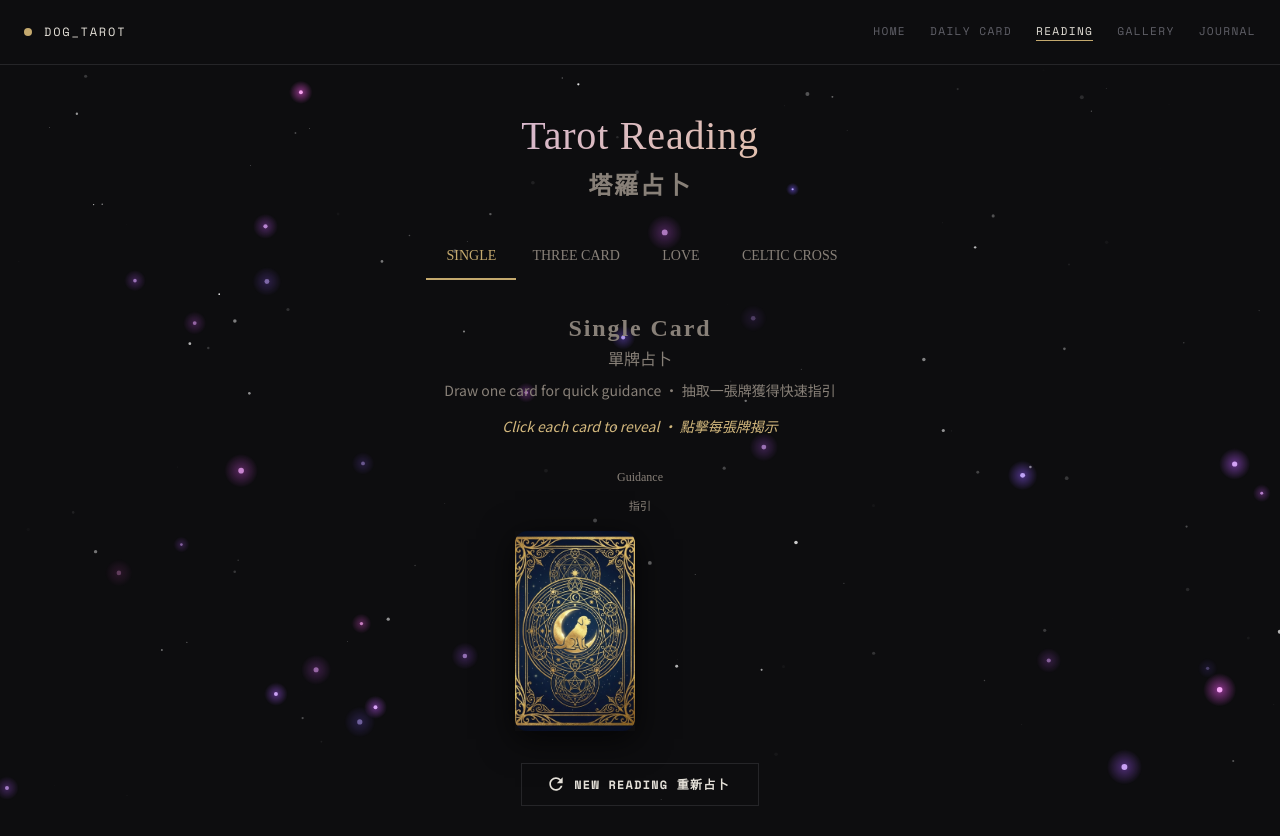
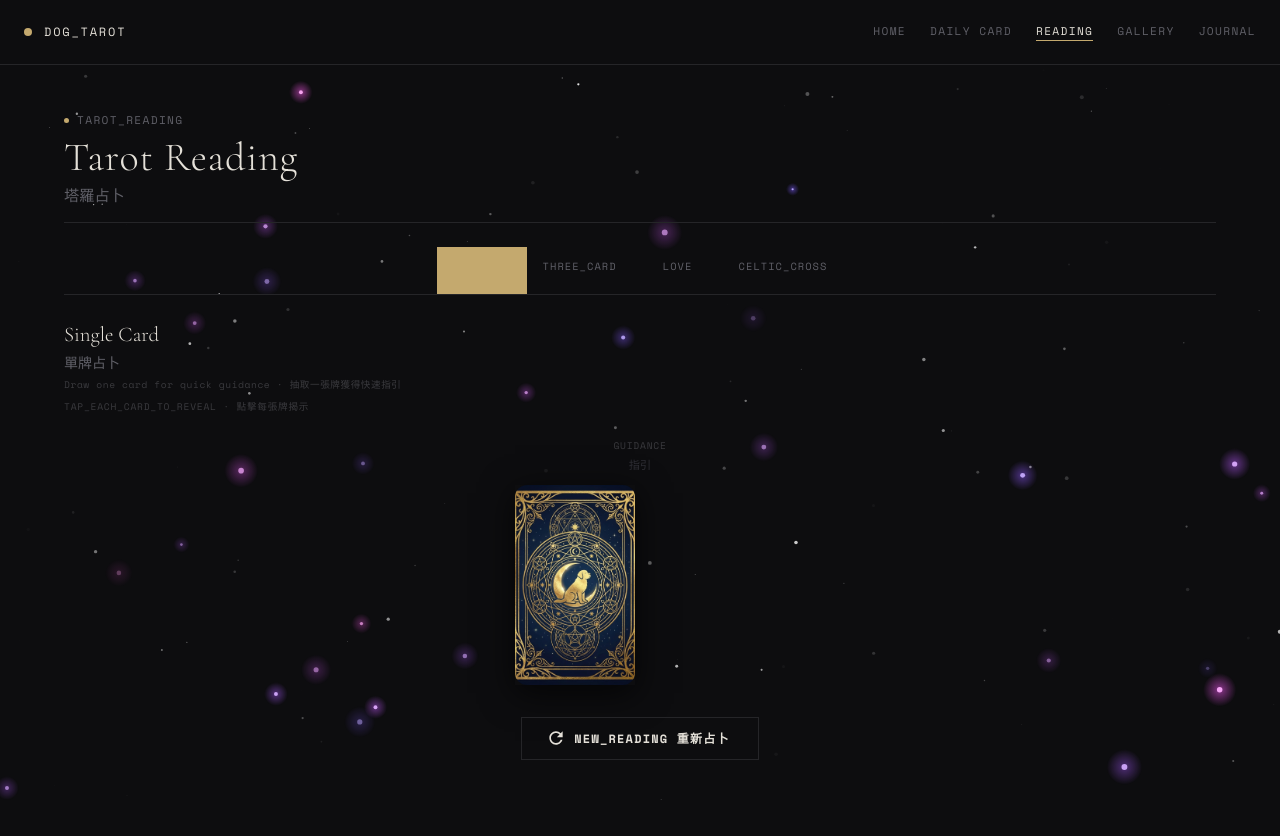
Before and after one commit to ericermerimen/tarot, a Next.js app: page /reading in a window 1280 px wide. After the commit the page ends 800 px from the top, so only its background shows below. Built offline with nearby package versions, Linux system fonts and the light colour scheme.

Commit message:
style: restyle reading page to instrument aesthetic
Apply instrument design tokens (Space Mono labels, Cormorant Garamond
display, dark surface #131316/#0d0d0f, gold #c4a96e accent) to
reading/page.tsx — matching daily/page.tsx aesthetic.

```diff
--- a/src/app/reading/page.tsx
+++ b/src/app/reading/page.tsx
@@ -7,13 +7,9 @@ import {
   Container,
   Typography,
   Button,
-  Paper,
   Tabs,
   Tab,
-  Fade,
   Divider,
-  IconButton,
-  Tooltip,
 } from '@mui/material';
 import { motion, AnimatePresence } from 'motion/react';
 import RefreshIcon from '@mui/icons-material/Refresh';
@@ -105,75 +101,115 @@ function ReadingContent() {
   };
 
   return (
-    <Container maxWidth="lg" sx={{ py: 4 }}>
+    <Container maxWidth="lg" sx={{ py: { xs: 2, md: 4 }, px: { xs: 2, md: 3 } }}>
       <motion.div
         initial={{ opacity: 0, y: 20 }}
         animate={{ opacity: 1, y: 0 }}
         transition={{ duration: 0.6 }}
       >
         {/* Header */}
-        <Box sx={{ textAlign: 'center', mb: 4 }}>
+        <Box sx={{ mb: 3, pb: 2, borderBottom: '1px solid #252528' }}>
+          <Box sx={{ display: 'flex', alignItems: 'center', gap: 1, mb: 0.5 }}>
+            <Box sx={{ width: 5, height: 5, borderRadius: '50%', bgcolor: '#c4a96e', flexShrink: 0 }} />
+            <Typography
+              sx={{
+                fontFamily: 'var(--font-mono)',
+                fontSize: '0.7rem',
+                letterSpacing: '0.12em',
+                color: '#606068',
+              }}
+            >
+              TAROT_READING
+            </Typography>
+          </Box>
           <Typography
             variant="h2"
             sx={{
-              fontFamily: 'Cinzel',
+              fontFamily: 'var(--font-display)',
               fontSize: { xs: '1.8rem', md: '2.5rem' },
-              mb: 1,
-              background: 'linear-gradient(135deg, #c4a8ff 0%, #f4cf7c 100%)',
-              WebkitBackgroundClip: 'text',
-              WebkitTextFillColor: 'transparent',
+              fontWeight: 300,
+              color: '#e4e0d8',
+              mb: 0.25,
             }}
           >
             Tarot Reading
           </Typography>
           <Typography
-            variant="h5"
-            sx={{ fontFamily: 'Noto Sans TC', color: 'text.secondary' }}
+            sx={{
+              fontFamily: 'var(--font-noto-sans-tc)',
+              color: '#606068',
+              fontSize: '0.95rem',
+            }}
           >
             塔羅占卜
           </Typography>
         </Box>
 
         {/* Spread Selection Tabs */}
-        <Box sx={{ mb: 4 }}>
+        <Box sx={{ mb: 3 }}>
           <Tabs
             value={selectedSpread}
             onChange={handleSpreadChange}
             centered
             sx={{
+              borderBottom: '1px solid #252528',
               '& .MuiTab-root': {
-                color: 'text.secondary',
-                fontFamily: 'Cinzel',
+                color: '#606068',
+                fontFamily: 'var(--font-mono)',
+                fontSize: '0.65rem',
+                letterSpacing: '0.1em',
+                minHeight: 40,
                 '&.Mui-selected': {
-                  color: 'primary.main',
+                  color: '#c4a96e',
                 },
               },
               '& .MuiTabs-indicator': {
-                backgroundColor: 'primary.main',
+                backgroundColor: '#c4a96e',
+                height: 1,
               },
             }}
           >
-            <Tab value="single" label="Single" />
-            <Tab value="threeCard" label="Three Card" />
-            <Tab value="love" label="Love" />
-            <Tab value="celticCross" label="Celtic Cross" />
+            <Tab value="single" label="SINGLE" />
+            <Tab value="threeCard" label="THREE_CARD" />
+            <Tab value="love" label="LOVE" />
+            <Tab value="celticCross" label="CELTIC_CROSS" />
           </Tabs>
         </Box>
 
         {/* Spread Info */}
-        <Box sx={{ textAlign: 'center', mb: 4 }}>
-          <Typography variant="h5" sx={{ fontFamily: 'Cinzel', color: 'secondary.main' }}>
+        <Box sx={{ mb: 3 }}>
+          <Typography
+            sx={{
+              fontFamily: 'var(--font-display)',
+              fontSize: { xs: '1.1rem', md: '1.3rem' },
+              fontWeight: 300,
+              color: '#e4e0d8',
+              mb: 0.25,
+            }}
+          >
             {currentSpread.name}
           </Typography>
-          <Typography variant="subtitle1" sx={{ fontFamily: 'Noto Sans TC', color: 'text.secondary' }}>
+          <Typography
+            sx={{ fontFamily: 'var(--font-noto-sans-tc)', color: '#606068', fontSize: '0.875rem', mb: 0.5 }}
+          >
             {currentSpread.nameZh}
           </Typography>
-          <Typography variant="body2" color="text.secondary" sx={{ mt: 1 }}>
+          <Typography
+            sx={{ fontFamily: 'var(--font-mono)', fontSize: '0.6rem', color: '#3a3a3e', letterSpacing: '0.06em' }}
+          >
             {currentSpread.description} · {currentSpread.descriptionZh}
           </Typography>
           {!readingComplete && (
-            <Typography variant="body2" sx={{ mt: 2, color: 'primary.light', fontStyle: 'italic' }}>
-              Click each card to reveal · 點擊每張牌揭示
+            <Typography
+              sx={{
+                fontFamily: 'var(--font-mono)',
+                fontSize: '0.6rem',
+                color: '#3a3a3e',
+                letterSpacing: '0.08em',
+                mt: 1,
+              }}
+            >
+              TAP_EACH_CARD_TO_REVEAL · 點擊每張牌揭示
             </Typography>
           )}
         </Box>
@@ -201,23 +237,23 @@ function ReadingContent() {
             {cards.map((cardData, index) => (
               <Box key={index} sx={{ textAlign: 'center' }}>
                 <Typography
-                  variant="caption"
                   sx={{
                     display: 'block',
-                    mb: 1,
-                    color: flippedCards.includes(index) ? 'secondary.main' : 'text.secondary',
-                    fontFamily: 'Cinzel',
+                    mb: 0.5,
+                    color: flippedCards.includes(index) ? '#c4a96e' : '#3a3a3e',
+                    fontFamily: 'var(--font-mono)',
+                    fontSize: '0.6rem',
+                    letterSpacing: '0.08em',
                   }}
                 >
-                  {currentSpread.positions[index]}
+                  {currentSpread.positions[index].toUpperCase()}
                 </Typography>
                 <Typography
-                  variant="caption"
                   sx={{
                     display: 'block',
-                    mb: 2,
-                    color: 'text.secondary',
-                    fontFamily: 'Noto Sans TC',
+                    mb: 1.5,
+                    color: '#2e2e34',
+                    fontFamily: 'var(--font-noto-sans-tc)',
                     fontSize: '0.7rem',
                   }}
                 >
@@ -235,8 +271,7 @@ function ReadingContent() {
           </Box>
         )}
 
-        {/* Reading Result Display */}
-        {/* For single card: show individual meaning when card is clicked */}
+        {/* Single card meaning */}
         {selectedSpread === 'single' && (
           <AnimatePresence>
             {showMeaning !== null && cards[showMeaning] && (
@@ -257,7 +292,7 @@ function ReadingContent() {
           </AnimatePresence>
         )}
 
-        {/* For multi-card spreads: show holistic summary when all cards revealed */}
+        {/* Multi-card summary */}
         {selectedSpread !== 'single' && (
           <AnimatePresence>
             {readingComplete && (
@@ -285,15 +320,15 @@ function ReadingContent() {
             startIcon={<RefreshIcon />}
             onClick={() => startNewReading()}
           >
-            New Reading 重新占卜
+            NEW_READING 重新占卜
           </Button>
           {readingComplete && (
             <Button
-              variant="contained"
+              variant="outlined"
               startIcon={<SaveIcon />}
               onClick={saveReading}
             >
-              Save to Journal 保存到日記
+              SAVE_TO_JOURNAL 保存到日記
             </Button>
           )}
         </Box>
@@ -316,25 +351,24 @@ function CelticCrossLayout({ cards, flippedCards, onCardClick, positions, positi
   const renderCard = (index: number) => (
     <Box sx={{ textAlign: 'center' }}>
       <Typography
-        variant="caption"
         sx={{
           display: 'block',
           mb: 0.5,
-          color: flippedCards.includes(index) ? 'secondary.main' : 'text.secondary',
-          fontFamily: 'Cinzel',
-          fontSize: { xs: '0.55rem', md: '0.65rem' },
+          color: flippedCards.includes(index) ? '#c4a96e' : '#3a3a3e',
+          fontFamily: 'var(--font-mono)',
+          fontSize: { xs: '0.5rem', md: '0.6rem' },
+          letterSpacing: '0.06em',
           whiteSpace: 'nowrap',
         }}
       >
-        {positions[index]}
+        {positions[index].toUpperCase()}
       </Typography>
       <Typography
-        variant="caption"
         sx={{
           display: 'block',
           mb: 0.5,
-          color: 'text.secondary',
-          fontFamily: 'Noto Sans TC',
+          color: '#2e2e34',
+          fontFamily: 'var(--font-noto-sans-tc)',
           fontSize: '0.55rem',
         }}
       >
@@ -363,7 +397,7 @@ function CelticCrossLayout({ cards, flippedCards, onCardClick, positions, positi
         maxWidth: 900,
       }}
     >
-      {/* Cross section - uses CSS grid for the traditional cross shape */}
+      {/* Cross section */}
       <Box
         sx={{
           display: 'grid',
@@ -374,18 +408,14 @@ function CelticCrossLayout({ cards, flippedCards, onCardClick, positions, positi
           alignItems: 'center',
         }}
       >
-        {/* Row 1: Above (top center) */}
         <Box sx={{ gridColumn: '2', gridRow: '1' }}>
           {renderCard(4)}
         </Box>
-
-        {/* Row 2: Past | Present+Challenge | Future */}
         <Box sx={{ gridColumn: '1', gridRow: '2' }}>
           {renderCard(2)}
         </Box>
         <Box sx={{ gridColumn: '2', gridRow: '2', position: 'relative' }}>
           {renderCard(0)}
-          {/* Challenge card - offset below to avoid blocking Present */}
           <Box
             sx={{
               position: 'absolute',
@@ -409,41 +439,37 @@ function CelticCrossLayout({ cards, flippedCards, onCardClick, positions, positi
         <Box sx={{ gridColumn: '3', gridRow: '2' }}>
           {renderCard(3)}
         </Box>
-
-        {/* Row 3: Below (bottom center) */}
         <Box sx={{ gridColumn: '2', gridRow: '3' }}>
           {renderCard(5)}
         </Box>
       </Box>
 
-      {/* Challenge card - standalone clickable version */}
+      {/* Crossing card — standalone clickable */}
       <Box
         sx={{
           display: 'flex',
           flexDirection: 'column',
           alignItems: 'center',
           gap: 0.5,
-          order: { xs: 0, md: 0 },
-          border: '1px solid rgba(244, 207, 124, 0.2)',
-          borderRadius: 2,
+          border: '1px solid #252528',
           p: 1,
-          background: 'rgba(244, 207, 124, 0.05)',
+          bgcolor: '#131316',
         }}
       >
         <Typography
-          variant="caption"
           sx={{
-            color: 'secondary.main',
-            fontFamily: 'Cinzel',
-            fontSize: '0.6rem',
+            color: '#c4a96e',
+            fontFamily: 'var(--font-mono)',
+            fontSize: '0.55rem',
+            letterSpacing: '0.08em',
           }}
         >
-          Crossing Card
+          CROSSING_CARD
         </Typography>
         {renderCard(1)}
       </Box>
 
-      {/* Staff column (right side - 4 cards vertically) */}
+      {/* Staff column */}
       <Box
         sx={{
           display: 'flex',
@@ -471,64 +497,117 @@ function CardMeaningPanel({ card, isReversed, position, positionZh }: CardMeanin
   const meaning = isReversed ? card.reversed : card.upright;
 
   return (
-    <Paper
+    <Box sx={{ mt: 2, border: '1px solid #252528', bgcolor: '#0d0d0f' }}>
+      {/* Position header */}
+      <Box sx={{ px: 2, py: 1, borderBottom: '1px solid #252528', bgcolor: '#131316' }}>
+        <Typography
           sx={{
-        p: 3,
-        mt: 2,
-        background: 'rgba(20, 10, 40, 0.9)',
-        backdropFilter: 'blur(10px)',
-        border: '1px solid rgba(156, 124, 244, 0.3)',
+            fontFamily: 'var(--font-mono)',
+            fontSize: '0.6rem',
+            color: '#c4a96e',
+            letterSpacing: '0.08em',
           }}
         >
-      <Box sx={{ display: 'flex', alignItems: 'center', gap: 2, mb: 2 }}>
-        <Box
+          {position.toUpperCase()} · {positionZh}
+        </Typography>
+      </Box>
+
+      <Box sx={{ p: { xs: 2, md: 3 } }}>
+        {/* Card identity */}
+        <Box sx={{ mb: 2, pb: 2, borderBottom: '1px solid #252528' }}>
+          <Typography
             sx={{
-            px: 2,
-            py: 0.5,
-            borderRadius: 1,
-            background: 'rgba(244, 207, 124, 0.2)',
-            border: '1px solid rgba(244, 207, 124, 0.4)',
+              fontFamily: 'var(--font-display)',
+              color: '#e4e0d8',
+              fontWeight: 300,
+              fontSize: { xs: '1.3rem', md: '1.6rem' },
+              mb: 0.25,
             }}
           >
-          <Typography variant="caption" sx={{ color: 'secondary.main' }}>
-            {position} · {positionZh}
+            {card.name}
+            {isReversed && (
+              <span style={{ color: '#606068', fontSize: '0.7em', marginLeft: '0.5em' }}>(Reversed)</span>
+            )}
+          </Typography>
+          <Typography
+            sx={{
+              fontFamily: 'var(--font-noto-sans-tc)',
+              color: '#606068',
+              fontSize: '0.95rem',
+            }}
+          >
+            {card.nameZh} {isReversed && '(逆位)'}
           </Typography>
         </Box>
+
+        {/* Meaning */}
+        <Box sx={{ mb: 2, p: 2, border: '1px solid #252528', bgcolor: '#131316' }}>
+          <Typography
+            sx={{
+              fontFamily: 'var(--font-mono)',
+              fontSize: '0.65rem',
+              color: '#606068',
+              letterSpacing: '0.08em',
+              mb: 1.5,
+            }}
+          >
+            {isReversed ? '> REVERSED' : '> UPRIGHT'}
+          </Typography>
+          <Typography variant="body1" sx={{ lineHeight: 1.8, color: '#e4e0d8', mb: 1.5 }}>
+            {meaning.meaning}
+          </Typography>
+          <Typography
+            sx={{
+              fontFamily: 'var(--font-noto-sans-tc)',
+              color: '#888078',
+              lineHeight: 1.8,
+              fontSize: '0.9rem',
+            }}
+          >
+            {meaning.meaningZh}
+          </Typography>
         </Box>
 
-      <Typography variant="h5" sx={{ fontFamily: 'Cinzel', color: 'secondary.main' }}>
-        {card.name} {isReversed && '(Reversed)'}
+        {/* Keywords */}
+        <Box>
+          <Typography
+            sx={{
+              fontFamily: 'var(--font-mono)',
+              fontSize: '0.6rem',
+              color: '#2e2e34',
+              letterSpacing: '0.1em',
+              mb: 1,
+            }}
+          >
+            KEYWORDS ————————
           </Typography>
-      <Typography variant="subtitle1" sx={{ fontFamily: 'Noto Sans TC', color: 'text.secondary', mb: 2 }}>
-        {card.nameZh} {isReversed && '(逆位)'}
-      </Typography>
-
-      <Typography variant="body1" paragraph>
-        {meaning.meaning}
-      </Typography>
-      <Typography variant="body1" sx={{ fontFamily: 'Noto Sans TC', color: 'text.secondary' }}>
-        {meaning.meaningZh}
-      </Typography>
-
-      <Divider sx={{ my: 2, borderColor: 'rgba(156, 124, 244, 0.2)' }} />
-
-      <Box sx={{ display: 'flex', flexWrap: 'wrap', gap: 1 }}>
+          <Box sx={{ display: 'flex', flexWrap: 'wrap', gap: 0.5 }}>
             {card.keywords.map((keyword, i) => (
               <Box
                 key={i}
                 sx={{
-              px: 1.5,
+                  px: 1,
                   py: 0.25,
-              borderRadius: 1,
-              background: 'rgba(156, 124, 244, 0.15)',
-              fontSize: '0.75rem',
+                  border: '1px solid #252528',
+                  bgcolor: '#131316',
+                }}
+              >
+                <Typography
+                  sx={{
+                    fontFamily: 'var(--font-mono)',
+                    fontSize: '0.6rem',
+                    color: '#888078',
+                    letterSpacing: '0.05em',
                   }}
                 >
                   {keyword}
+                </Typography>
               </Box>
             ))}
           </Box>
-    </Paper>
+        </Box>
+      </Box>
+    </Box>
   );
 }
 
@@ -628,84 +707,83 @@ function ReadingSummaryPanel({ cards, spreadType, positions, positionsZh }: Read
   if (!summary) return null;
 
   return (
-    <Paper
+    <Box sx={{ mt: 3, border: '1px solid #252528', bgcolor: '#0d0d0f' }}>
+      {/* Summary header */}
+      <Box sx={{ px: 2, py: 1.5, borderBottom: '1px solid #252528', bgcolor: '#131316' }}>
+        <Typography
           sx={{
-        p: { xs: 2, md: 4 },
-        mt: 3,
-        background: 'linear-gradient(135deg, rgba(20, 10, 40, 0.95) 0%, rgba(30, 15, 60, 0.95) 100%)',
-        backdropFilter: 'blur(10px)',
-        border: '1px solid rgba(244, 207, 124, 0.3)',
-        borderRadius: 2,
-      }}
-    >
-      {/* Summary header */}
-      <Box sx={{ textAlign: 'center', mb: 3 }}>
-        <Typography
-          variant="h4"
-          sx={{
-            fontFamily: 'Cinzel',
-            fontSize: { xs: '1.3rem', md: '1.6rem' },
-            background: 'linear-gradient(135deg, #c4a8ff 0%, #f4cf7c 100%)',
-            WebkitBackgroundClip: 'text',
-            WebkitTextFillColor: 'transparent',
+            fontFamily: 'var(--font-display)',
+            fontSize: { xs: '1.2rem', md: '1.5rem' },
+            fontWeight: 300,
+            color: '#e4e0d8',
+            mb: 0.25,
           }}
         >
           {summary.title}
         </Typography>
         <Typography
-          variant="subtitle1"
-          sx={{ fontFamily: 'Noto Sans TC', color: 'text.secondary', mt: 0.5 }}
+          sx={{ fontFamily: 'var(--font-noto-sans-tc)', color: '#606068', fontSize: '0.875rem' }}
         >
           {summary.titleZh}
         </Typography>
       </Box>
 
-      <Divider sx={{ mb: 3, borderColor: 'rgba(244, 207, 124, 0.2)' }} />
-
+      <Box sx={{ p: { xs: 2, md: 3 } }}>
         {/* Card list overview */}
-      <Box sx={{ display: 'flex', flexWrap: 'wrap', gap: 1, mb: 3, justifyContent: 'center' }}>
+        <Box sx={{ mb: 2 }}>
+          <Typography
+            sx={{
+              fontFamily: 'var(--font-mono)',
+              fontSize: '0.6rem',
+              color: '#2e2e34',
+              letterSpacing: '0.1em',
+              mb: 1,
+            }}
+          >
+            CARDS ————————
+          </Typography>
+          <Box sx={{ display: 'flex', flexWrap: 'wrap', gap: 0.5 }}>
             {cards.map((cardData, index) => (
               <Box
                 key={index}
                 sx={{
                   px: 1.5,
                   py: 0.75,
-              borderRadius: 1,
-              background: 'rgba(156, 124, 244, 0.1)',
-              border: '1px solid rgba(156, 124, 244, 0.25)',
+                  border: '1px solid #252528',
+                  bgcolor: '#131316',
                   textAlign: 'center',
-              minWidth: 100,
+                  minWidth: 90,
                 }}
               >
                 <Typography
-              variant="caption"
                   sx={{
                     display: 'block',
-                color: 'secondary.main',
-                fontFamily: 'Cinzel',
-                fontSize: '0.65rem',
+                    color: '#c4a96e',
+                    fontFamily: 'var(--font-mono)',
+                    fontSize: '0.55rem',
+                    letterSpacing: '0.06em',
                     mb: 0.25,
                   }}
                 >
-              {positions[index]} · {positionsZh[index]}
+                  {positions[index].toUpperCase()} · {positionsZh[index]}
                 </Typography>
                 <Typography
-              variant="caption"
                   sx={{
                     display: 'block',
-                color: 'text.primary',
-                fontSize: '0.7rem',
+                    color: '#e4e0d8',
+                    fontFamily: 'var(--font-display)',
+                    fontSize: '0.8rem',
+                    fontWeight: 300,
                   }}
                 >
                   {cardData.card.name}
                   {cardData.isReversed && ' (Rev)'}
                 </Typography>
                 <Typography
-              variant="caption"
                   sx={{
                     display: 'block',
-                color: 'text.secondary',
-                fontFamily: 'Noto Sans TC',
+                    color: '#606068',
+                    fontFamily: 'var(--font-noto-sans-tc)',
                     fontSize: '0.65rem',
                   }}
                 >
@@ -715,31 +793,33 @@ function ReadingSummaryPanel({ cards, spreadType, positions, positionsZh }: Read
               </Box>
             ))}
           </Box>
+        </Box>
 
-      <Divider sx={{ mb: 3, borderColor: 'rgba(156, 124, 244, 0.15)' }} />
+        <Divider sx={{ mb: 2.5, borderColor: '#252528' }} />
 
         {/* Holistic interpretation */}
         <Typography
           variant="body1"
-        sx={{ lineHeight: 1.8, mb: 2, whiteSpace: 'pre-line' }}
+          sx={{ lineHeight: 1.8, mb: 2, color: '#e4e0d8', whiteSpace: 'pre-line' }}
         >
           {summary.summary}
         </Typography>
 
-      <Divider sx={{ my: 2, borderColor: 'rgba(156, 124, 244, 0.15)' }} />
+        <Divider sx={{ my: 2, borderColor: '#1a1a1d' }} />
 
         <Typography
           variant="body1"
           sx={{
-          fontFamily: 'Noto Sans TC',
-          color: 'text.secondary',
+            fontFamily: 'var(--font-noto-sans-tc)',
+            color: '#888078',
             lineHeight: 1.8,
             whiteSpace: 'pre-line',
           }}
         >
           {summary.summaryZh}
         </Typography>
-    </Paper>
+      </Box>
+    </Box>
   );
 }
 
@@ -747,7 +827,9 @@ export default function ReadingPage() {
   return (
     <Suspense fallback={
       <Container maxWidth="lg" sx={{ py: 8, textAlign: 'center' }}>
-        <Typography>Loading...</Typography>
+        <Typography sx={{ fontFamily: 'var(--font-mono)', fontSize: '0.7rem', color: '#606068', letterSpacing: '0.1em' }}>
+          LOADING...
+        </Typography>
       </Container>
     }>
       <ReadingContent />
```
Lines whose indentation alone changed are shown as unchanged.
